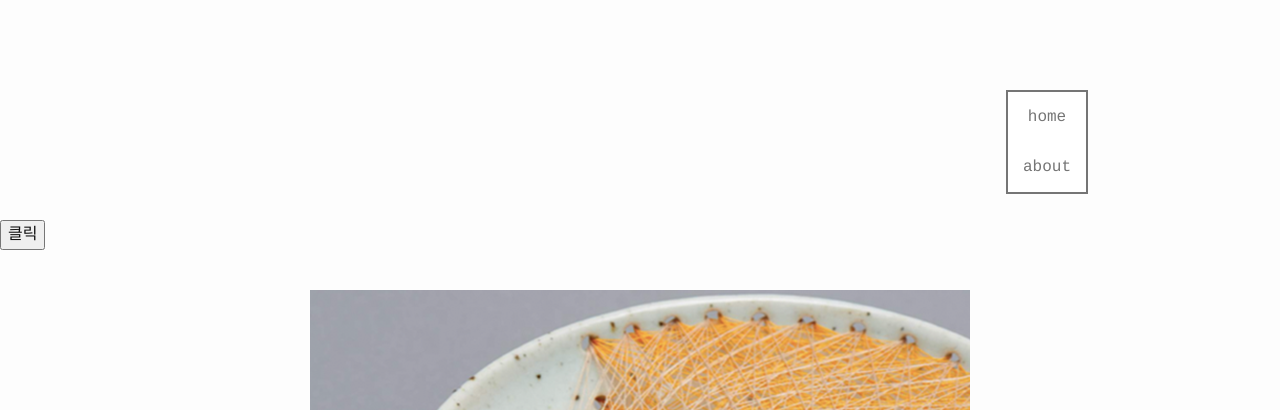
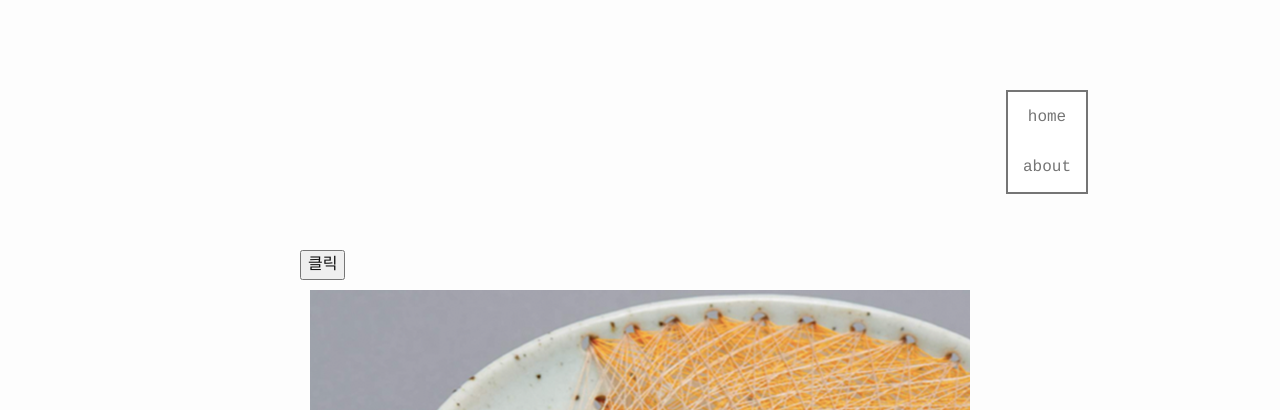
Before and after one commit to brillerkim/eunji, a Jekyll site: the page built from index.html, in a window 1280 px wide. Shown: the top 410 px of the page. Built offline with Jekyll 4.4.1, drawn with Linux system fonts in a browser that asks for light colours; nearby versions of some CDN libraries.

```diff
--- a/_includes/preview.html
+++ b/_includes/preview.html
@@ -1,3 +1,11 @@
+<input type="button" value="클릭" onclick="go_popup()"/>
+
+      <div id="popup" class="Pstyle">
+        <span class="b-close">X</span>
+        <div class="content" style="height: auto; width: auto;">
+          <a class="site-title" href="{{ site.baseurl }}"><img src="{{ site.baseurl }}/img/10.png"></a>
+        </div>
+      </div>
 {% for post in site.posts %}
     {% cycle 'add row' : '<div class="row">', nil, nil %}
         <div class="col-sm-12">
--- a/_layouts/default.html
+++ b/_layouts/default.html
@@ -6,15 +6,6 @@
   <body>
 
     {% include header.html %}
-    <input type="button" value="클릭" onclick="go_popup()"/>
-
-      <div id="popup" class="Pstyle">
-        <span class="b-close">X</span>
-        <div class="content" style="height: auto; width: auto;">
-          레이어 팝업이 완성 되었습니다. <br>팝업에 대한 크기는 content div에서 조정이 가능합니다
-          <a class="site-title" href="{{ site.baseurl }}"><img src="{{ site.baseurl }}/img/10.png"></a>
-        </div>
-      </div>
 
     <div class="page-content">
       <div class="wrapper">
```
